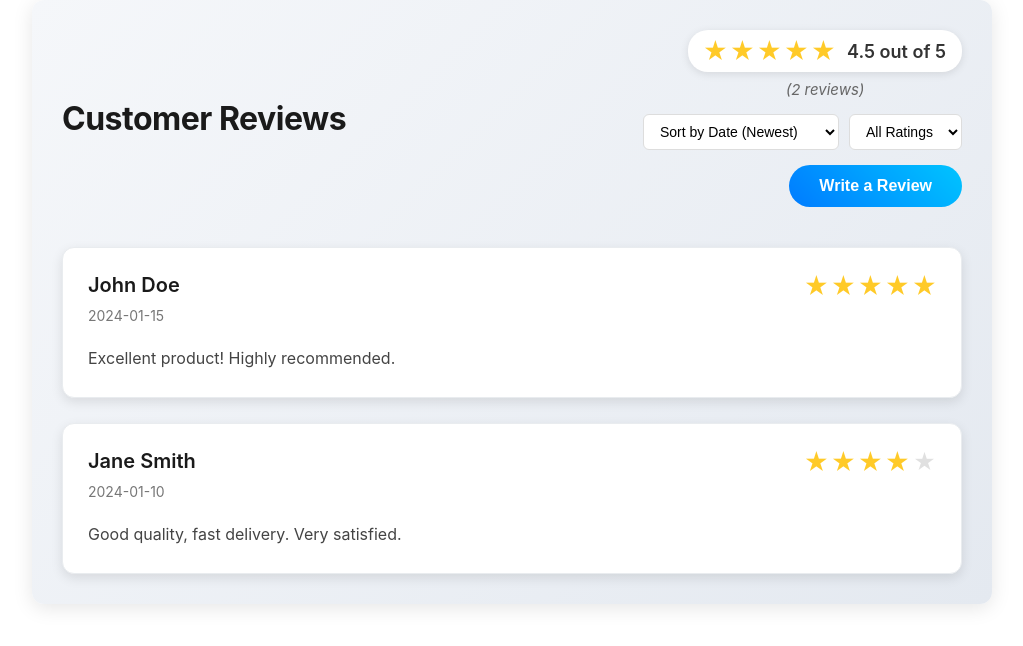
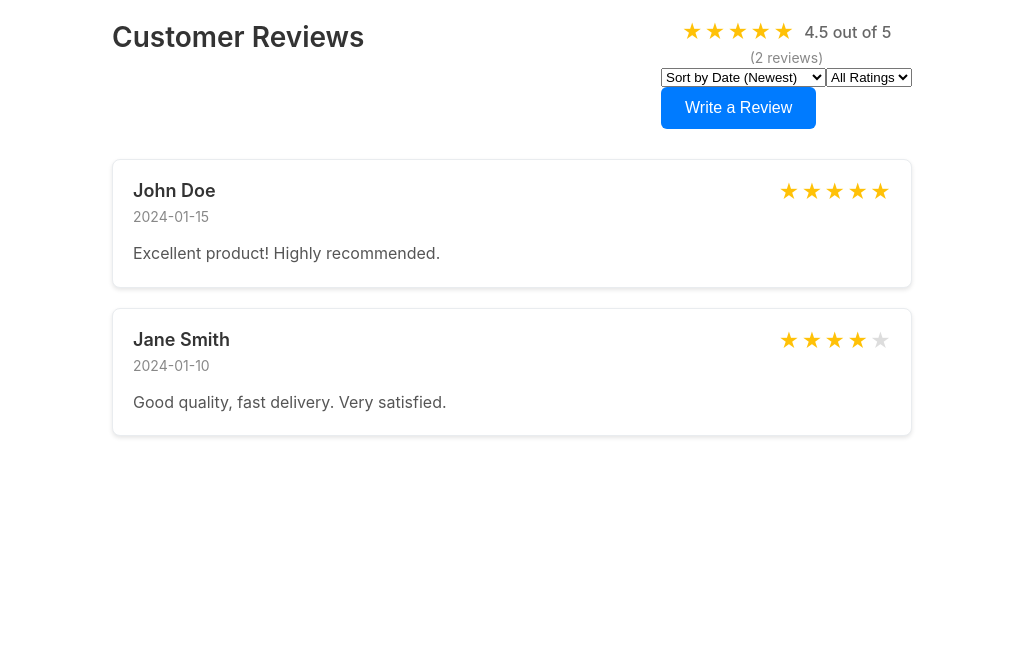
Before and after one commit to abhi11-09-06/React-Review, a React (Create React App) app: page / in a window 1280 px wide. Shown: the top 646 px of the page, without its empty margins (128-1151 px from the left). Built offline with nearby package versions, Linux system fonts and the light colour scheme.

Commit message:
Update Review.css

```diff
--- a/src/component/Review.css
+++ b/src/component/Review.css
@@ -1,173 +1,121 @@
+/* src/component/Review.css */
+
 .review-container {
-  max-width: 900px;
+  max-width: 800px;
   margin: 0 auto;
-  padding: 30px;
+  padding: 20px;
   font-family: -apple-system, BlinkMacSystemFont, 'Segoe UI', 'Roboto', sans-serif;
-  background: linear-gradient(135deg, #f5f7fa 0%, #e4e9f0 100%);
-  border-radius: 12px;
-  box-shadow: 0 4px 20px rgba(0, 0, 0, 0.1);
 }
 
 .review-header {
   display: flex;
   justify-content: space-between;
-  align-items: center;
-  margin-bottom: 40px;
+  align-items: flex-start;
+  margin-bottom: 30px;
   flex-wrap: wrap;
   gap: 20px;
 }
 
 .review-header h2 {
   margin: 0;
-  color: #1a1a1a;
-  font-size: 32px;
-  font-weight: 700;
-  letter-spacing: -0.5px;
-}
-
-.review-controls {
-  display: flex;
-  flex-direction: column;
-  gap: 15px;
-  align-items: flex-end;
+  color: #333;
+  font-size: 28px;
+  font-weight: 600;
 }
 
 .review-stats {
   display: flex;
   flex-direction: column;
   align-items: center;
-  gap: 8px;
+  gap: 5px;
 }
 
 .average-rating {
   display: flex;
   align-items: center;
-  gap: 12px;
-  background: #fff;
-  padding: 8px 16px;
-  border-radius: 20px;
-  box-shadow: 0 2px 8px rgba(0, 0, 0, 0.1);
+  gap: 10px;
 }
 
 .rating-text {
-  font-size: 18px;
-  font-weight: 600;
-  color: #333;
+  font-size: 16px;
+  font-weight: 500;
+  color: #666;
 }
 
 .total-reviews {
-  font-size: 15px;
-  color: #666;
-  font-style: italic;
-}
-
-.review-filters {
-  display: flex;
-  gap: 10px;
-}
-
-.sort-select, .filter-select {
-  padding: 8px 12px;
-  border: 1px solid #ddd;
-  border-radius: 6px;
   font-size: 14px;
-  background: #fff;
-  cursor: pointer;
-  transition: border-color 0.3s ease, box-shadow 0.3s ease;
-}
-
-.sort-select:focus, .filter-select:focus {
-  outline: none;
-  border-color: #007bff;
-  box-shadow: 0 0 0 3px rgba(0, 123, 255, 0.2);
+  color: #888;
 }
 
 .add-review-btn {
-  background: linear-gradient(45deg, #007bff, #00c4ff);
+  background-color: #007bff;
   color: white;
   border: none;
-  padding: 12px 30px;
-  border-radius: 25px;
+  padding: 12px 24px;
+  border-radius: 6px;
   font-size: 16px;
-  font-weight: 600;
+  font-weight: 500;
   cursor: pointer;
-  transition: transform 0.2s ease, box-shadow 0.2s ease;
+  transition: background-color 0.2s ease;
 }
 
 .add-review-btn:hover {
-  transform: translateY(-2px);
-  box-shadow: 0 4px 12px rgba(0, 123, 255, 0.3);
+  background-color: #0056b3;
 }
 
 /* Star Rating Styles */
 .star-rating {
   display: flex;
-  gap: 4px;
+  gap: 2px;
 }
 
 .star {
-  font-size: 22px;
-  color: #e0e0e0;
-  transition: color 0.3s ease, transform 0.2s ease;
+  font-size: 20px;
+  color: #ddd;
+  transition: color 0.2s ease;
 }
 
 .star.filled {
-  color: #ffca28;
-  transform: scale(1.1);
+  color: #ffc107;
 }
 
 .star.interactive {
   cursor: pointer;
-  font-size: 26px;
+  font-size: 24px;
 }
 
 .star.interactive:hover {
-  color: #ffca28;
-  transform: scale(1.15);
+  color: #ffc107;
 }
 
 .star.interactive:focus {
   outline: 2px solid #007bff;
   outline-offset: 2px;
-  border-radius: 4px;
+  border-radius: 2px;
 }
 
 /* Review Form Styles */
 .review-form-container {
-  background: #fff;
-  border-radius: 12px;
-  padding: 35px;
-  margin-bottom: 40px;
+  background-color: #f8f9fa;
+  border-radius: 8px;
+  padding: 30px;
+  margin-bottom: 30px;
   border: 1px solid #e9ecef;
-  box-shadow: 0 4px 12px rgba(0, 0, 0, 0.1);
-  animation: slideIn 0.5s ease-out;
-}
-
-@keyframes slideIn {
-  from {
-    opacity: 0;
-    transform: translateY(-20px);
-  }
-  to {
-    opacity: 1;
-    transform: translateY(0);
-  }
 }
 
 .review-form h3 {
-  margin: 0 0 25px 0;
-  color: #1a1a1a;
-  font-size: 22px;
-  font-weight: 600;
+  margin: 0 0 20px 0;
+  color: #333;
+  font-size: 20px;
 }
 
 .form-group {
-  margin-bottom: 25px;
+  margin-bottom: 20px;
 }
 
 .form-group label {
   display: block;
-  margin-bottom: 8px;
+  margin-bottom: 5px;
   font-weight: 500;
   color: #333;
 }
@@ -175,11 +123,11 @@
 .form-group input,
 .form-group textarea {
   width: 100%;
-  padding: 14px;
-  border: 1px solid #ccc;
-  border-radius: 8px;
+  padding: 12px;
+  border: 1px solid #ddd;
+  border-radius: 4px;
   font-size: 16px;
-  transition: border-color 0.3s ease, box-shadow 0.3s ease;
+  transition: border-color 0.2s ease;
   box-sizing: border-box;
 }
 
@@ -187,188 +135,151 @@
 .form-group textarea:focus {
   outline: none;
   border-color: #007bff;
-  box-shadow: 0 0 0 3px rgba(0, 123, 255, 0.2);
+  box-shadow: 0 0 0 2px rgba(0, 123, 255, 0.25);
 }
 
 .form-group textarea {
   resize: vertical;
-  min-height: 120px;
+  min-height: 100px;
 }
 
 .form-group input.error,
 .form-group textarea.error {
-  border-color: #e63946;
-  box-shadow: 0 0 0 3px rgba(230, 57, 70, 0.2);
+  border-color: #dc3545;
+  box-shadow: 0 0 0 2px rgba(220, 53, 69, 0.25);
 }
 
 .error-message {
-  color: #e63946;
+  color: #dc3545;
   font-size: 14px;
-  margin-top: 6px;
+  margin-top: 5px;
   display: block;
 }
 
 .character-count {
-  font-size: 13px;
-  color: #777;
+  font-size: 12px;
+  color: #6c757d;
   text-align: right;
-  margin-top: 6px;
+  margin-top: 5px;
 }
 
 .form-actions {
   display: flex;
-  gap: 15px;
-  margin-top: 25px;
+  gap: 10px;
+  margin-top: 20px;
 }
 
 .submit-btn {
-  background: linear-gradient(45deg, #28a745, #34c759);
+  background-color: #28a745;
   color: white;
   border: none;
-  padding: 12px 30px;
-  border-radius: 25px;
+  padding: 12px 24px;
+  border-radius: 4px;
   font-size: 16px;
-  font-weight: 600;
   cursor: pointer;
-  transition: transform 0.2s ease, box-shadow 0.2s ease;
+  transition: background-color 0.2s ease;
 }
 
 .submit-btn:hover {
-  transform: translateY(-2px);
-  box-shadow: 0 4px 12px rgba(40, 167, 69, 0.3);
+  background-color: #218838;
 }
 
 .submit-btn:disabled {
-  background: #adb5bd;
+  background-color: #6c757d;
   cursor: not-allowed;
-  transform: none;
-  box-shadow: none;
+}
+
+.cancel-btn:disabled {
+  background-color: #adb5bd;
+  cursor: not-allowed;
 }
 
 .cancel-btn {
-  background: linear-gradient(45deg, #6c757d, #868e96);
+  background-color: #6c757d;
   color: white;
   border: none;
-  padding: 12px 30px;
-  border-radius: 25px;
+  padding: 12px 24px;
+  border-radius: 4px;
   font-size: 16px;
-  font-weight: 600;
   cursor: pointer;
-  transition: transform 0.2s ease, box-shadow 0.2s ease;
+  transition: background-color 0.2s ease;
 }
 
 .cancel-btn:hover {
-  transform: translateY(-2px);
-  box-shadow: 0 4px 12px rgba(108, 117, 125, 0.3);
-}
-
-.cancel-btn:disabled {
-  background: #adb5bd;
-  cursor: not-allowed;
-  transform: none;
-  box-shadow: none;
+  background-color: #5a6268;
 }
 
 /* Reviews List Styles */
 .reviews-list {
   display: flex;
   flex-direction: column;
-  gap: 25px;
+  gap: 20px;
 }
 
 .no-reviews {
   text-align: center;
-  padding: 50px;
+  padding: 40px;
   color: #666;
   font-style: italic;
-  background: #fff;
-  border-radius: 12px;
-  box-shadow: 0 2px 8px rgba(0, 0, 0, 0.1);
 }
 
 .review-card {
-  background: #fff;
+  background-color: white;
   border: 1px solid #e9ecef;
-  border-radius: 12px;
-  padding: 25px;
-  box-shadow: 0 4px 12px rgba(0, 0, 0, 0.1);
-  transition: transform 0.3s ease, box-shadow 0.3s ease;
-  animation: fadeInUp 0.5s ease-out;
-}
-
-@keyframes fadeInUp {
-  from {
-    opacity: 0;
-    transform: translateY(20px);
-  }
-  to {
-    opacity: 1;
-    transform: translateY(0);
-  }
+  border-radius: 8px;
+  padding: 20px;
+  box-shadow: 0 2px 4px rgba(0, 0, 0, 0.1);
+  transition: box-shadow 0.2s ease;
 }
 
 .review-card:hover {
-  transform: translateY(-5px);
-  box-shadow: 0 8px 20px rgba(0, 0, 0, 0.15);
+  box-shadow: 0 4px 8px rgba(0, 0, 0, 0.15);
 }
 
 .review-header-card {
   display: flex;
   justify-content: space-between;
   align-items: flex-start;
-  margin-bottom: 20px;
+  margin-bottom: 15px;
 }
 
 .reviewer-info h4 {
-  margin: 0 0 8px 0;
-  color: #1a1a1a;
-  font-size: 20px;
+  margin: 0 0 5px 0;
+  color: #333;
+  font-size: 18px;
   font-weight: 600;
 }
 
 .review-date {
-  color: #777;
+  color: #888;
   font-size: 14px;
 }
 
 .review-content p {
   margin: 0;
-  line-height: 1.7;
-  color: #444;
+  line-height: 1.6;
+  color: #555;
   font-size: 16px;
 }
 
 /* Responsive Design */
 @media (max-width: 768px) {
   .review-container {
-    padding: 20px;
+    padding: 15px;
   }
 
   .review-header {
     flex-direction: column;
     align-items: flex-start;
-    gap: 20px;
-  }
-
-  .review-controls {
-    align-items: stretch;
-    width: 100%;
-  }
-
-  .review-filters {
-    flex-direction: column;
-  }
-
-  .sort-select, .filter-select {
-    width: 100%;
+    gap: 15px;
   }
 
   .review-header h2 {
-    font-size: 26px;
+    font-size: 24px;
   }
 
   .review-form-container {
-    padding: 25px;
+    padding: 20px;
   }
 
   .form-actions {
@@ -382,14 +293,14 @@
 
   .review-header-card {
     flex-direction: column;
-    gap: 12px;
+    gap: 10px;
   }
 
   .star {
-    font-size: 20px;
+    font-size: 18px;
   }
 
   .star.interactive {
-    font-size: 24px;
+    font-size: 22px;
   }
 }
```
